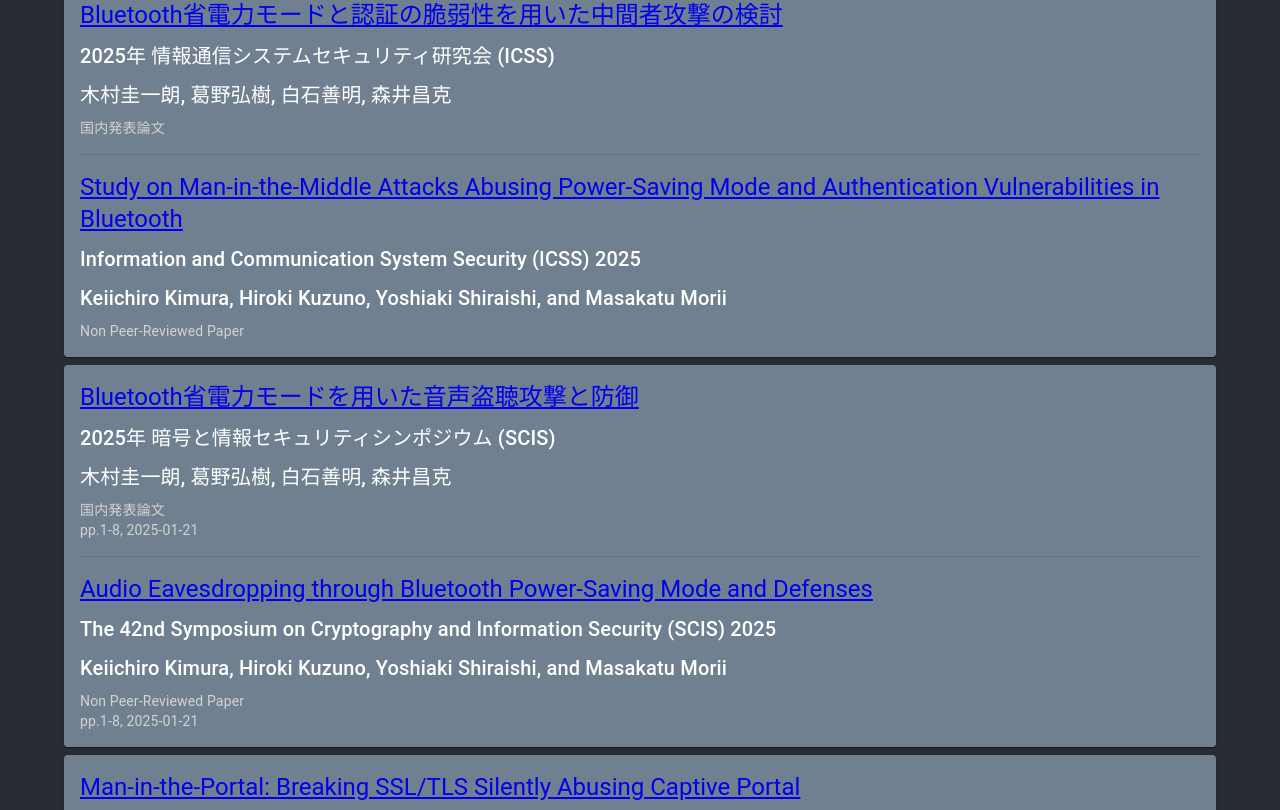
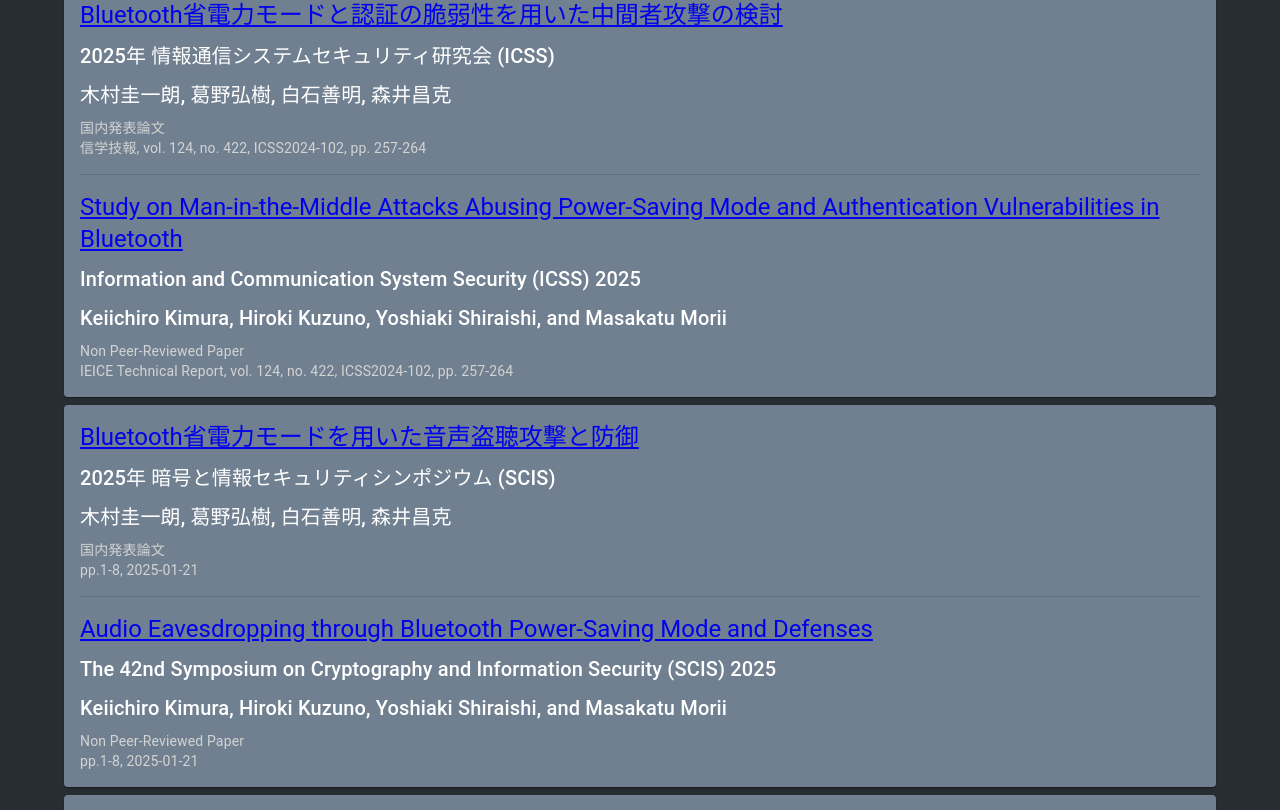
Before and after one commit to trapedev/trapedev.github.io, a React (Create React App) app in the folder app/: page / in a window 1280 px wide. Shown: the part 3330-4140 px from the top of the page. Built offline with nearby package versions, Linux system fonts and the light colour scheme.

Commit message:
commit all changes

```diff
--- a/app/src/pages/achv/WH1000XM5AuthVulnFix.tsx
+++ b/app/src/pages/achv/WH1000XM5AuthVulnFix.tsx
@@ -31,7 +31,7 @@ const WH1000XM5AuthVulnFix = () => {
       <Box
         sx={{
           position: "relative",
-          paddingBottom: "25%", // 16:9 aspect ratio
+          paddingBottom: "20%", // 16:9 aspect ratio
           height: 0,
           overflow: "hidden",
           maxWidth: "100%",
@@ -51,7 +51,7 @@ const WH1000XM5AuthVulnFix = () => {
       <Box
         sx={{
           position: "relative",
-          paddingBottom: "25%", // 16:9 aspect ratio
+          paddingBottom: "20%", // 16:9 aspect ratio
           height: 0,
           overflow: "hidden",
           maxWidth: "100%",
--- a/app/src/pages/publ/ICSS2025.tsx
+++ b/app/src/pages/publ/ICSS2025.tsx
@@ -16,7 +16,7 @@ const ICSS2025 = () => {
       <SubTitle title={"2025年 情報通信システムセキュリティ研究会 (ICSS)"} />
       <SubTitle title={"木村圭一朗, 葛野弘樹, 白石善明, 森井昌克"} />
       <SecondaryText text="国内発表論文" />
-      {/* <SecondaryText text="登壇予定" /> */}
+      <SecondaryText text="信学技報, vol. 124, no. 422, ICSS2024-102, pp. 257-264" />
       <Divider sx={{ mt: 2, mb: 2 }} />
       <Title
         title={
@@ -33,7 +33,7 @@ const ICSS2025 = () => {
         }
       />
       <SecondaryText text="Non Peer-Reviewed Paper" />
-      {/* <SecondaryText text="To be appeared" /> */}
+      <SecondaryText text="IEICE Technical Report, vol. 124, no. 422, ICSS2024-102, pp. 257-264" />
     </SingleCardItem>
   );
 };
```
Also changed, not shown: 7 other files (tests, documents, lock files or other folders).
